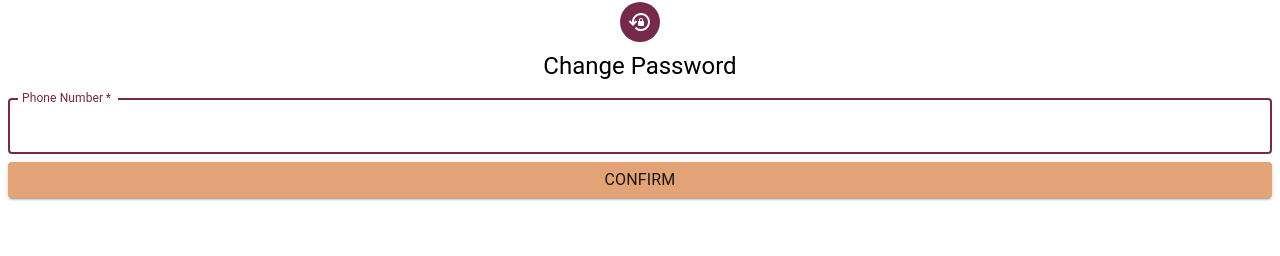
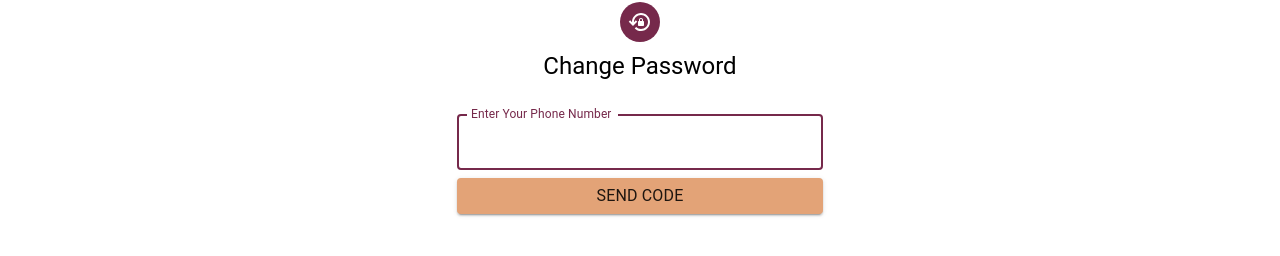
Before and after one commit to rpp2205-boc-dolomite/biteshare-app, a React app: page /forgot in a window 1280 px wide. Shown: the part 226-482 px from the top of the page. Built offline with nearby package versions, Linux system fonts and the light colour scheme; the HTML template or start-up script is replaced by a standard one; what uploader would draw is missing.

Commit message:
add alert alement

```diff
--- a/client/src/components/App.jsx
+++ b/client/src/components/App.jsx
@@ -10,7 +10,7 @@ import MealDetails from './MealDetails/MealDetails.jsx';
 import Review from './Review/Review.jsx';
 import SignUp from './SignUp.jsx';
 import Login from './Login.jsx';
-import ChangePass from './ChangePass.jsx';
+import ChangePass from './Forgot/ChangePass.jsx';
 import FriendsPage from './Friends/FriendsPage.jsx';
 import RestaurantSearch from './Restaurant/RestaurantSearch.jsx';
 import CompletePayment from './CompletePayment.jsx'
--- a/client/src/components/ChangePass.jsx
+++ b/client/src/components/Forgot/ChangePass.jsx
@@ -8,7 +8,7 @@ import {
 import {
   LockResetOutlined as LockResetOutlinedIcon
 } from '@mui/icons-material';
-import Verify from './Verify.jsx';
+import VerifyPhone from './VerifyPhone.jsx';
 
 class ChangePass extends Component {
   state = {
@@ -21,7 +21,7 @@ class ChangePass extends Component {
 
   render() {
     return (<>
-      <Typography align='center' sx={{height:'10%', m:1, p:0}}>
+      <Typography align='center' sx={{ height: '10%', m: 1, p: 0 }}>
         <img src="../images/BOC-logo.png" alt="BiteShare Logo" width="175" />
       </Typography>
       <hr />
@@ -40,8 +40,16 @@ class ChangePass extends Component {
         <Typography component="h1" variant="h5">
           Change Password
         </Typography>
+        <VerifyPhone />
       </Box>
-      <Verify></Verify>
+      {/* <Box
+        sx={{
+          width: "90%",
+          alignItems: 'center',
+          justifyContent: 'center'
+        }}
+      >
+      </Box> */}
     </>);
   };
 };
--- /dev/null
+++ b/client/src/components/Forgot/VerifyPhone.jsx
@@ -0,0 +1,83 @@
+import React, { useState } from 'react';
+import {
+  Typography,
+  Avatar,
+  Box,
+  TextField,
+  Button,
+  Alert
+} from '@mui/material';
+import {
+  LockOutlinedIcon,
+} from '@mui/icons-material';
+import parsePhoneNumber from 'libphonenumber-js';
+
+const startTimer = (sec, cb) => {
+  let count = sec;
+  const callback = cb;
+  const timer = () => {
+    callback(count--);
+  };
+  if (count >= 0) {
+    setTimeout(timer, 1000);
+  }
+};
+
+export default function ({ setVerified }) {
+  const [phoneNum, setPhoneNum] = useState(null);
+  const [input, setInput] = useState('');
+
+  const handleVerify = () => {
+
+  }
+
+  const handleSendCode = () => {
+    const phone = parsePhoneNumber(input, 'US');
+    if (phone) {
+      setPhoneNum(phone.number);
+      const alert = document.getElementById('vp-alert');
+      const alertWrapper = document.getElementById('vp-alert-wrapper');
+      alert.severity = "info";
+      alert.innerHTML = "Thanks! Sending code now...";
+      alertWrapper.hidden = false;
+      setTimeout(() => alertWrapper.hidden = true, 8);
+
+    }
+  }
+
+  const getButtonChildren = () => {
+    if (phoneNum) {
+      return <Typography>Verify</Typography>
+    } else {
+      return <Typography>Send Code</Typography>
+    }
+  };
+
+  return (
+    <Box
+      sx={{
+        mt: 2,
+        mb: 1
+      }}
+    >
+      <Box hidden id="vp-alert-wrapper"><Alert id="vp-alert" ></Alert></Box>
+      {/* <Typography>Please confirm your phone number:</Typography> */}
+      <TextField
+        margin="normal"
+        fullWidth
+        onChange={e => setInput(e.target.value)}
+        id="vp-input"
+        label={phoneNum ? "Enter Code" : "Enter Your Phone Number"}
+        name={phoneNum ? "code" : "phone"}
+        autoFocus
+      />
+      <Button
+        color={phoneNum ? "primary" : "secondary"}
+        variant="contained"
+        fullWidth
+        children={getButtonChildren()}
+        onClick={phoneNum ? handleVerify : handleSendCode}
+      />
+    </Box>
+  );
+}
--- a/client/src/components/Verify.jsx
+++ /dev/null
@@ -1,48 +0,0 @@
-import React, { useState } from 'react';
-import {
-  Typography,
-  Avatar,
-  Box,
-  TextField,
-  Button
-} from '@mui/material';
-import {
-  LockOutlinedIcon,
-} from '@mui/icons-material';
-
-export default function ({setVerified}) {
-  const [confirmed, setConfirmed] = useState(false);
-  const [input, setInput] = useState('');
-
-  const handleClick = e => {
-    e.preventDefault();
-
-    // if (confirmed) {
-
-    // } else {
-
-    // }
-  };
-
-  return (
-    <Box>
-      {/* <Typography>Please confirm your phone number:</Typography> */}
-      <TextField
-        margin="normal"
-        required
-        fullWidth
-        onChange={e => setInput(e.target.value)}
-        id="input"
-        label={confirmed ? "Verification Code" : "Phone Number"}
-        name={confirmed ? "code" : "phone"}
-        autoFocus
-      />
-      <Button
-        color="secondary"
-        variant="contained"
-        fullWidth
-        children={<Typography>Confirm</Typography>}
-      />
-    </Box>
-  );
-}
```
